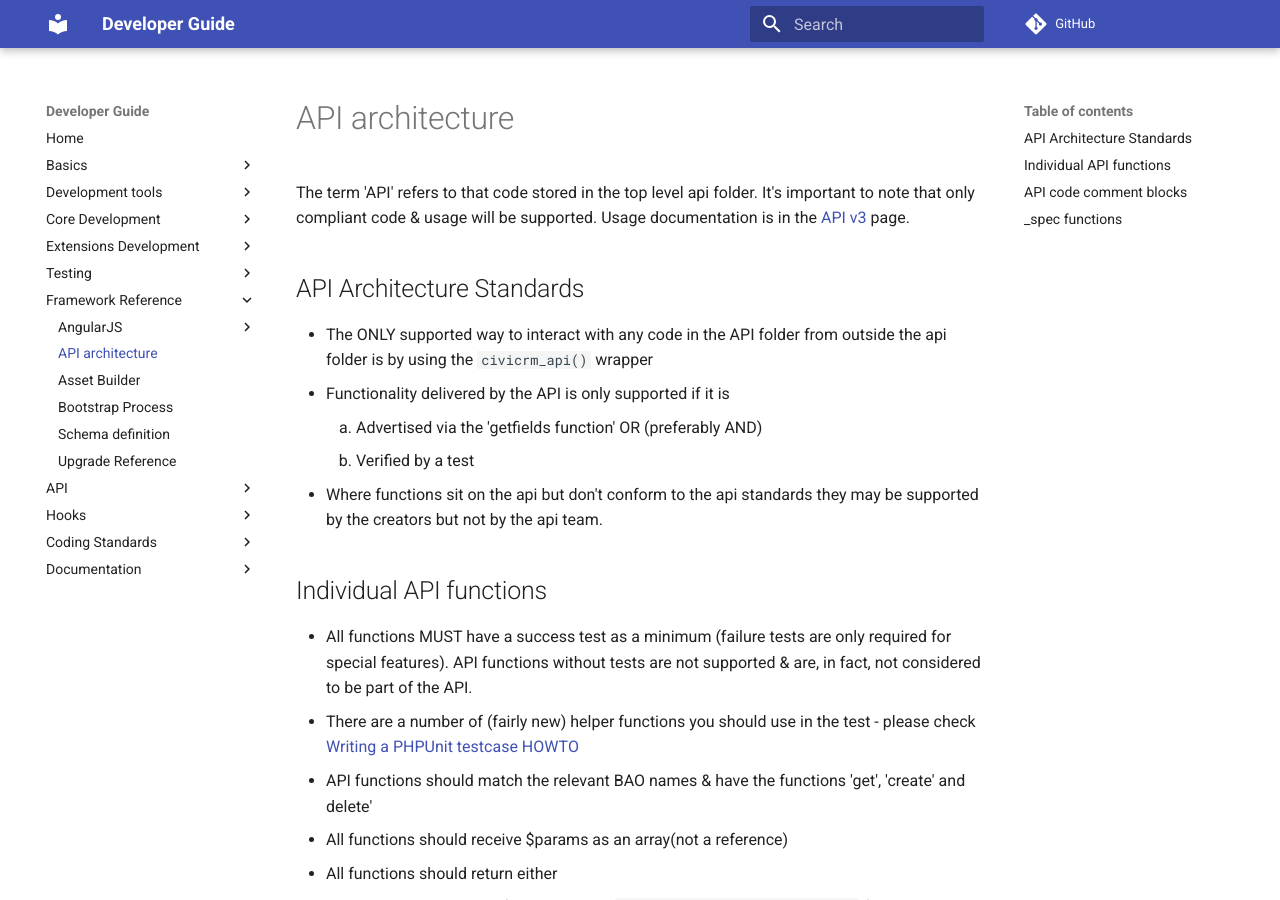
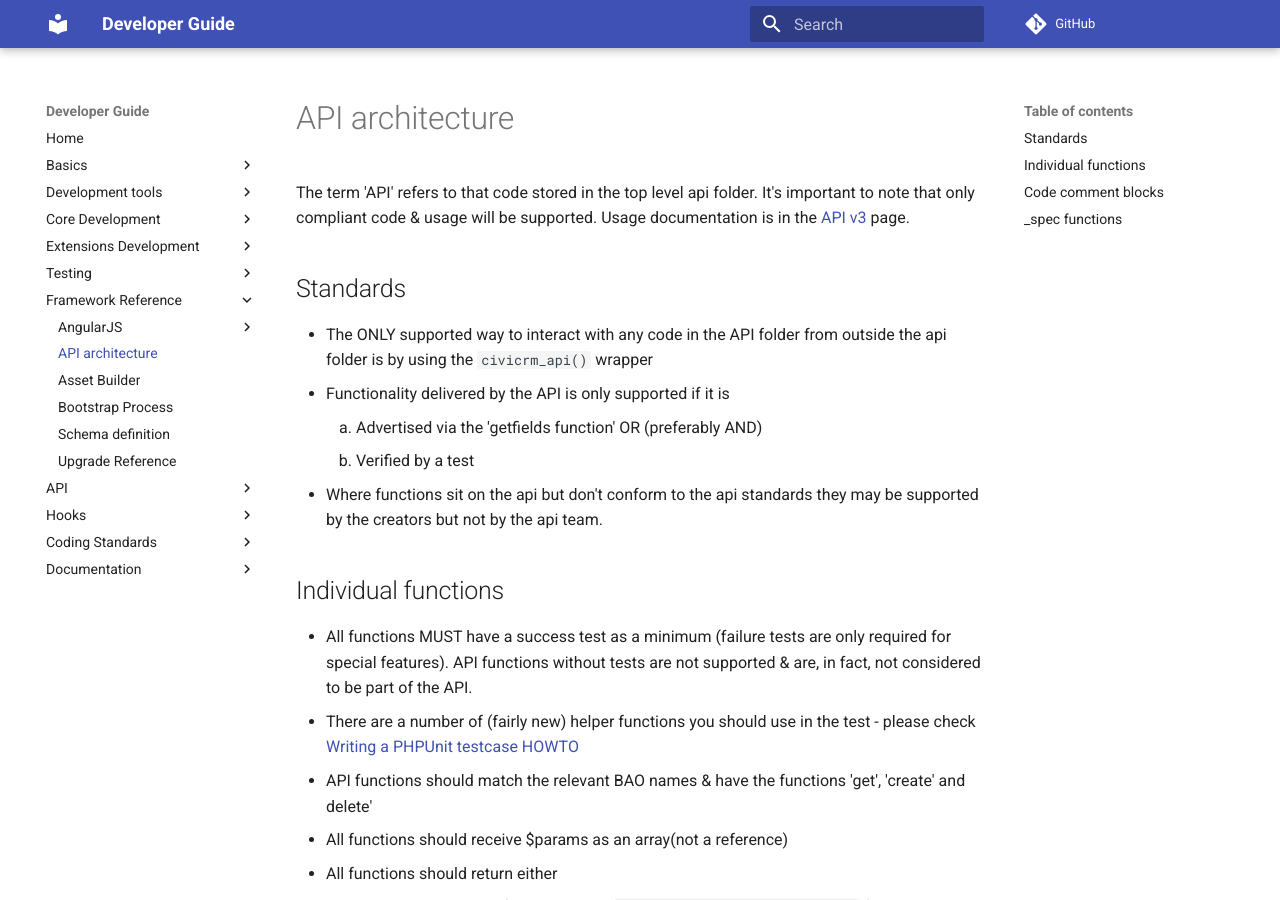
Before and after one commit to civicrm/civicrm-dev-docs, an MkDocs documentation site: the page built from docs/framework/api-architecture.md, in a window 1280 px wide and 900 px high. Built offline with MkDocs 1.6.1 and Material for MkDocs 9.7.7, drawn with Linux system fonts in a browser that asks for light colours; comment, search, counter and statistics services are not loaded; old or Windows-style settings are respelled for this version of MkDocs; some of the changed text lies outside the part shown.

Commit message:
API Architecture - improve headings

````diff
--- a/docs/framework/api-architecture.md
+++ b/docs/framework/api-architecture.md
@@ -6,7 +6,7 @@ It's important to note that only compliant code & usage will be
 supported. Usage documentation is in the [API
 v3](/api/index.md) page.
 
-## API Architecture Standards
+## Standards {:#standards}
 
 -   The ONLY supported way to interact with any code in the API folder
     from outside the api folder is by using the `civicrm_api()` wrapper
@@ -17,7 +17,7 @@ v3](/api/index.md) page.
     standards they may be supported by the creators but not by the
     api team.
 
-## Individual API functions
+## Individual functions
 
 -   All functions MUST have a success test as a minimum (failure tests
     are only required for special features). API functions without tests
@@ -74,7 +74,7 @@ v3](/api/index.md) page.
     }
     ```
 
-## API code comment blocks
+## Code comment blocks {:#docblock}
 
 -   API comment blocks shall include a description of the action & the
     input and output params - per the example
````
